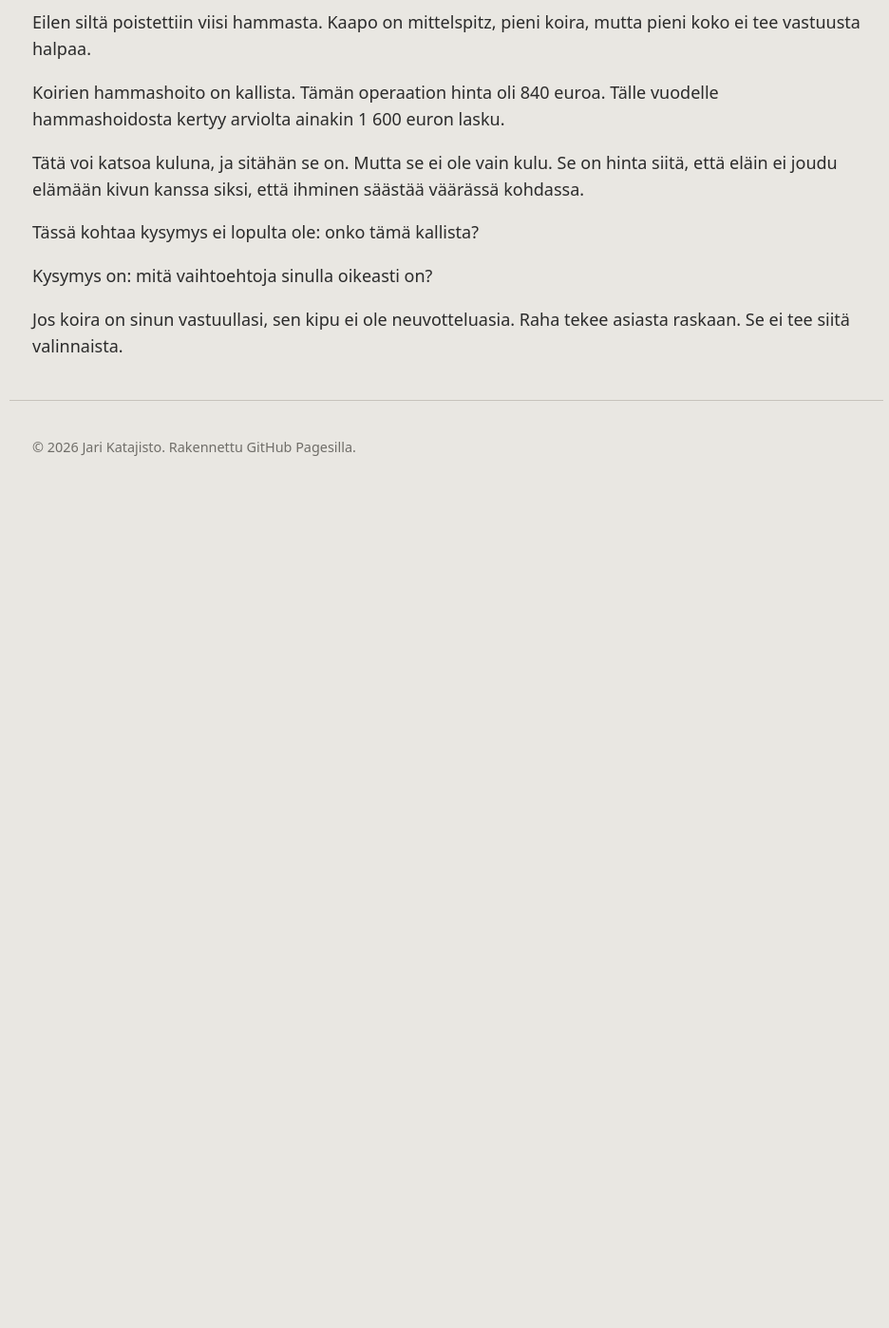
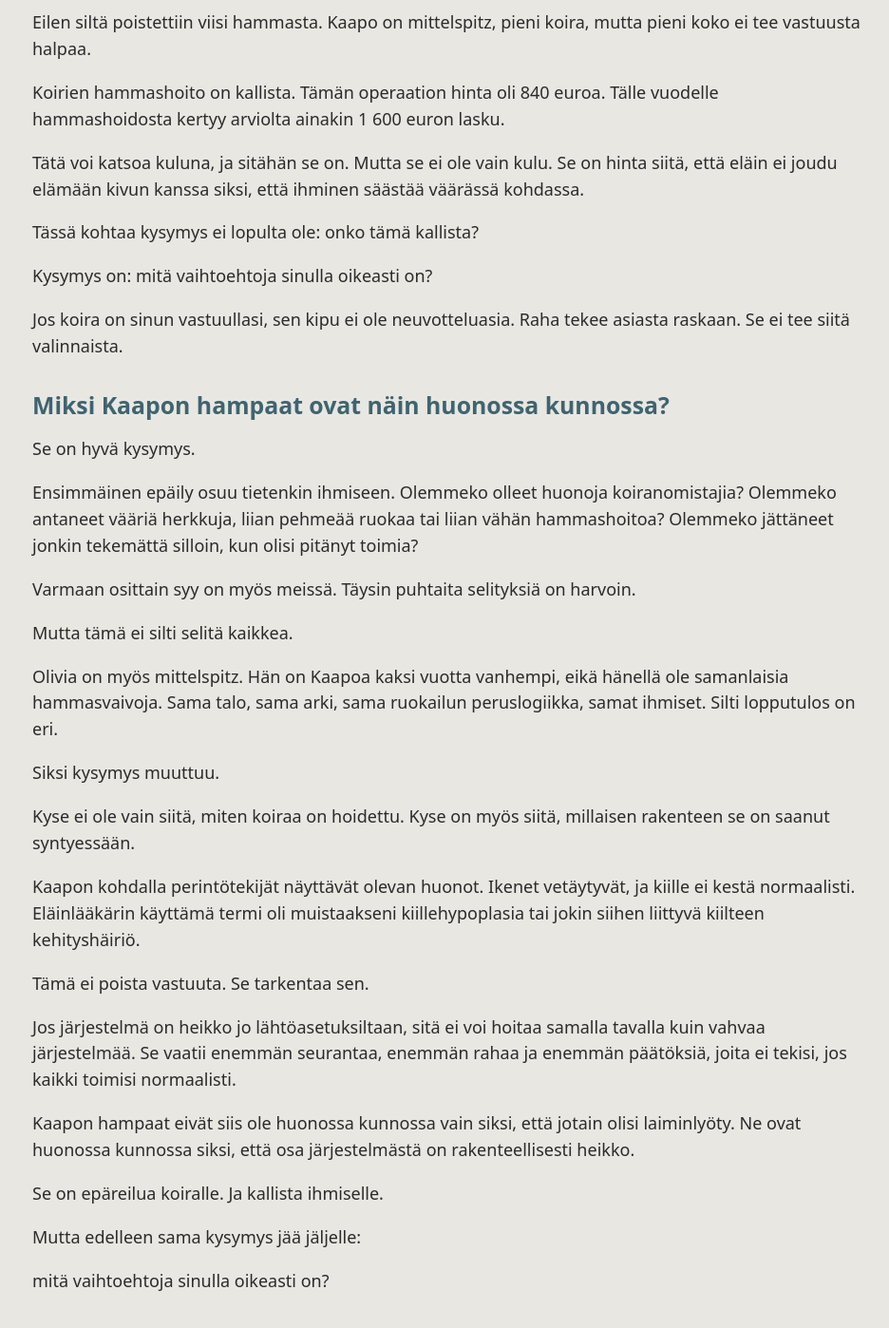
Before and after one commit to kataguru/blogi, a Jekyll site: the page built from _posts/2026-06-27-kaapon-hammashoito.md, in a window 1280 px wide and 1400 px high, scrolled down 463 px. Shown: the whole window at 95% size, without its empty margins (170-1106 px from the left). Built offline with Jekyll 4.4.1, drawn with Linux system fonts in a browser that asks for light colours; before the commit the page ends 984 px from its top, so only the background shows below that.

Commit message:
Expand Kaapo dental care update

```diff
--- a/_posts/2026-06-27-kaapon-hammashoito.md
+++ b/_posts/2026-06-27-kaapon-hammashoito.md
@@ -20,3 +20,33 @@ Tässä kohtaa kysymys ei lopulta ole: onko tämä kallista?
 Kysymys on: mitä vaihtoehtoja sinulla oikeasti on?
 
 Jos koira on sinun vastuullasi, sen kipu ei ole neuvotteluasia. Raha tekee asiasta raskaan. Se ei tee siitä valinnaista.
+
+## Miksi Kaapon hampaat ovat näin huonossa kunnossa?
+
+Se on hyvä kysymys.
+
+Ensimmäinen epäily osuu tietenkin ihmiseen. Olemmeko olleet huonoja koiranomistajia? Olemmeko antaneet vääriä herkkuja, liian pehmeää ruokaa tai liian vähän hammashoitoa? Olemmeko jättäneet jonkin tekemättä silloin, kun olisi pitänyt toimia?
+
+Varmaan osittain syy on myös meissä. Täysin puhtaita selityksiä on harvoin.
+
+Mutta tämä ei silti selitä kaikkea.
+
+Olivia on myös mittelspitz. Hän on Kaapoa kaksi vuotta vanhempi, eikä hänellä ole samanlaisia hammasvaivoja. Sama talo, sama arki, sama ruokailun peruslogiikka, samat ihmiset. Silti lopputulos on eri.
+
+Siksi kysymys muuttuu.
+
+Kyse ei ole vain siitä, miten koiraa on hoidettu. Kyse on myös siitä, millaisen rakenteen se on saanut syntyessään.
+
+Kaapon kohdalla perintötekijät näyttävät olevan huonot. Ikenet vetäytyvät, ja kiille ei kestä normaalisti. Eläinlääkärin käyttämä termi oli muistaakseni kiillehypoplasia tai jokin siihen liittyvä kiilteen kehityshäiriö.
+
+Tämä ei poista vastuuta. Se tarkentaa sen.
+
+Jos järjestelmä on heikko jo lähtöasetuksiltaan, sitä ei voi hoitaa samalla tavalla kuin vahvaa järjestelmää. Se vaatii enemmän seurantaa, enemmän rahaa ja enemmän päätöksiä, joita ei tekisi, jos kaikki toimisi normaalisti.
+
+Kaapon hampaat eivät siis ole huonossa kunnossa vain siksi, että jotain olisi laiminlyöty. Ne ovat huonossa kunnossa siksi, että osa järjestelmästä on rakenteellisesti heikko.
+
+Se on epäreilua koiralle. Ja kallista ihmiselle.
+
+Mutta edelleen sama kysymys jää jäljelle:
+
+mitä vaihtoehtoja sinulla oikeasti on?
```
